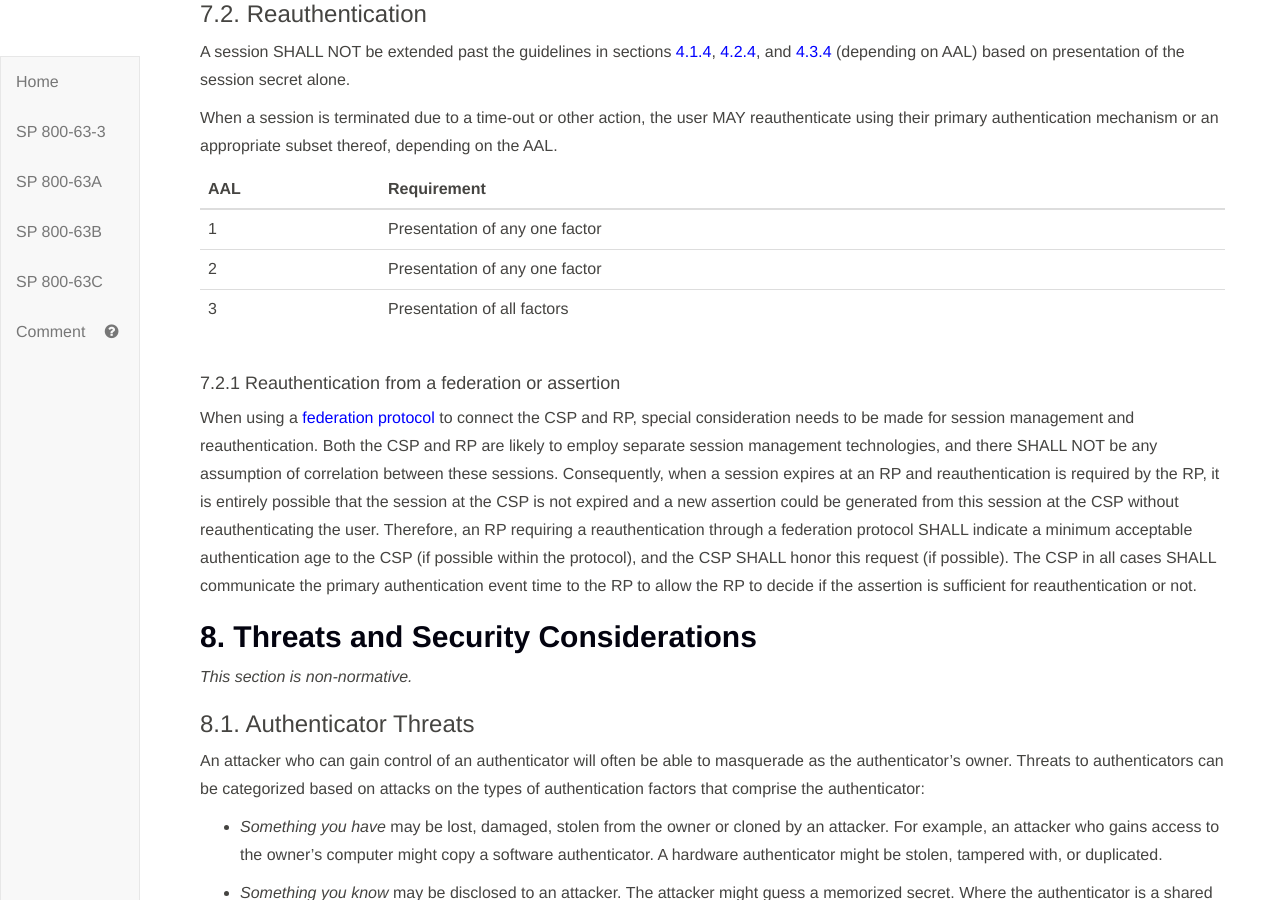
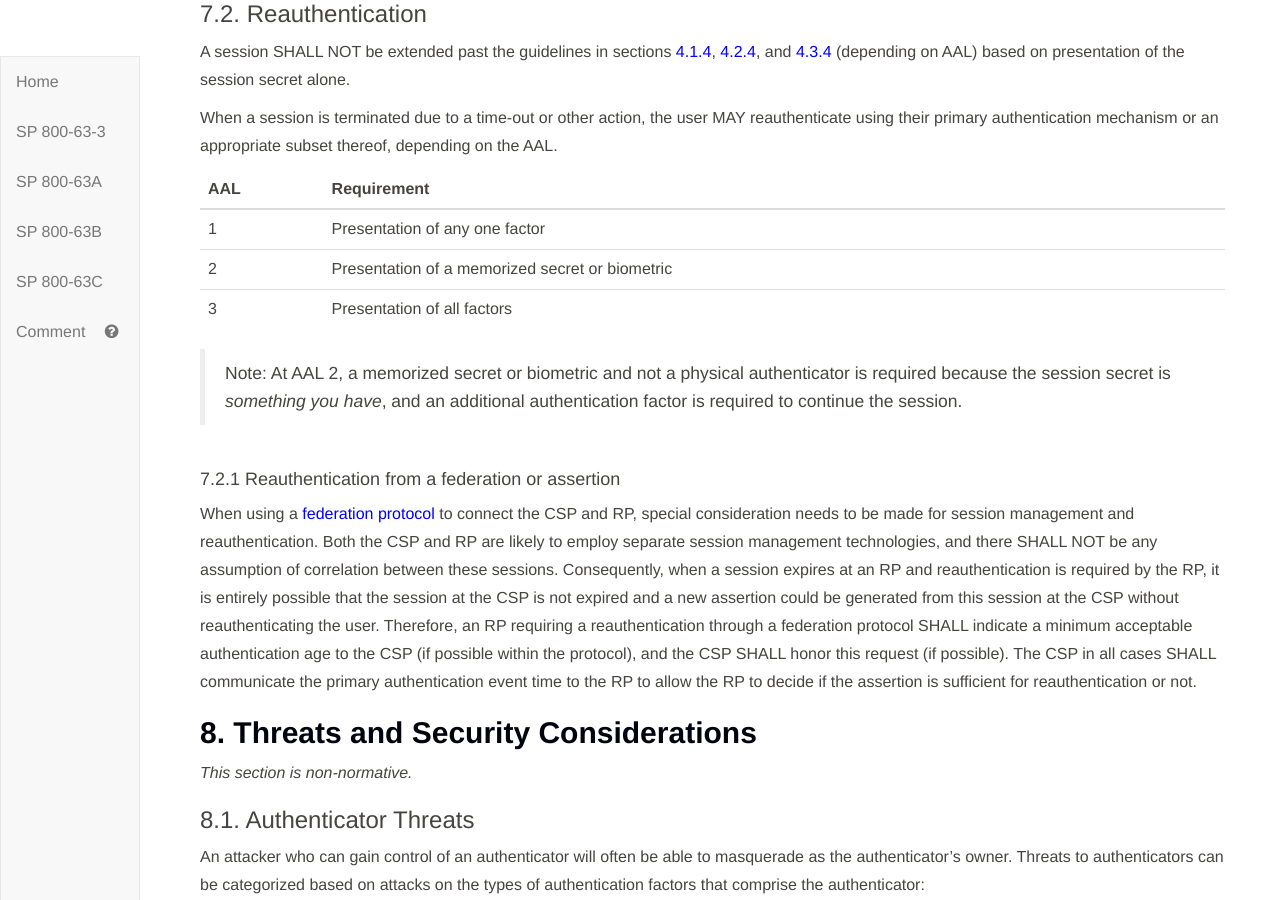
Before and after one commit to usnistgov/800-63-3, a Jekyll site: the page built from sp800-63b.md, in a window 1280 px wide and 900 px high, scrolled down 41418 px. Built offline with Jekyll 4.4.1, drawn with Linux system fonts in a browser that asks for light colours.

Commit message:
Require a different factor for reauthentication at AAL 2

```diff
--- a/sp800-63b/sec7_session.md
+++ b/sp800-63b/sec7_session.md
@@ -55,8 +55,10 @@ When a session is terminated due to a time-out or other action, the user MAY rea
 |AAL|Requirement|
 |----|----|
 |1|Presentation of any one factor|
-|2|Presentation of any one factor|
+|2|Presentation of a memorized secret or biometric|
 |3|Presentation of all factors|
+
+>Note: At AAL 2, a memorized secret or biometric and not a physical authenticator is required because the session secret is *something you have*, and an additional authentication factor is required to continue the session.
 
 #### 7.2.1 Reauthentication from a federation or assertion
 
```
